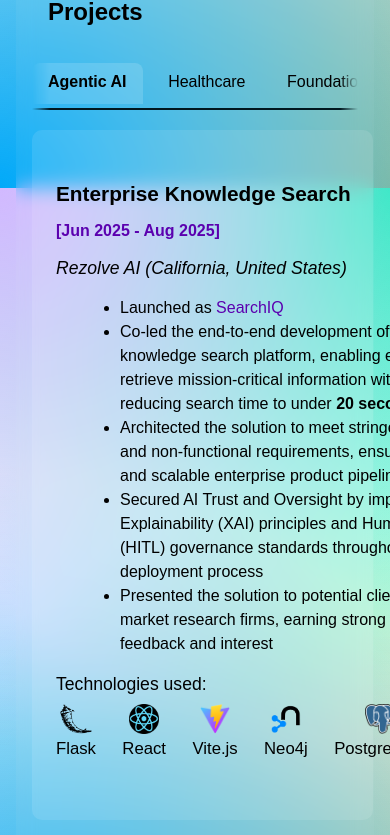
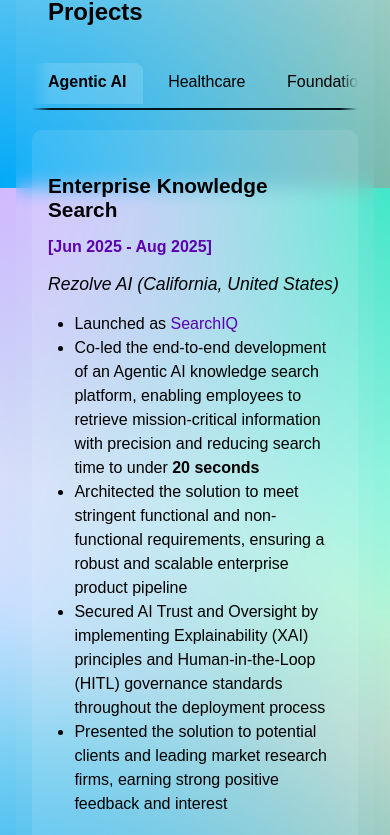
Before and after one commit to ASudu/personal_website, a React (Vite) app: page /projects in a window 390 px wide. Shown: the part 1500-2335 px from the top of the page. Built offline with nearby package versions, Linux system fonts and the light colour scheme.

Commit message:
made content cards mobile friendly

```diff
--- a/src/index.css
+++ b/src/index.css
@@ -725,6 +725,8 @@ body.dark-mode .sidebar-link.active {
   .left {
     width: 100%;
     padding: 0.5rem 1rem 1.5rem;
+    min-width: 0;
+    overflow-x: hidden;
   }
 
   .sidebar-nav {
@@ -744,6 +746,83 @@ body.dark-mode .sidebar-link.active {
     right: 1rem;
     bottom: 1rem;
     padding: 0.5rem 1rem;
+  }
+
+  .experience-item,
+  .project-item {
+    width: 100%;
+    display: flex;
+    flex-direction: column;
+    align-items: flex-start;
+    gap: 0.75rem;
+    margin-bottom: 1rem;
+    padding: 1rem;
+    box-sizing: border-box;
+  }
+
+  .org-logo {
+    margin: 0;
+  }
+
+  .org-logo img {
+    width: 72px;
+    height: 72px;
+  }
+
+  .education-details,
+  .tab-content,
+  #projects-content,
+  #experience-content,
+  #home-content {
+    width: 100%;
+    max-width: 100%;
+    min-width: 0;
+    box-sizing: border-box;
+  }
+
+  #content,
+  .page-content.active,
+  .projects-section,
+  .education-section,
+  .academic-section,
+  .professional-section,
+  .leader-section,
+  .volunteer-section {
+    width: 100%;
+    max-width: 100%;
+    min-width: 0;
+    box-sizing: border-box;
+    overflow-x: hidden;
+  }
+
+  #projects-content ul,
+  #experience-content ul,
+  #home-content ul {
+    margin-left: 0.9rem !important;
+    padding-left: 0.75rem;
+  }
+
+  #projects-content p,
+  #projects-content li,
+  #experience-content p,
+  #experience-content li,
+  #home-content p,
+  #home-content li {
+    overflow-wrap: anywhere;
+    word-break: break-word;
+  }
+
+  #projects-content .education-details span {
+    max-width: 100%;
+    flex-wrap: wrap;
+  }
+
+  #projects-content .education-details > p > span {
+    display: flex !important;
+    flex-wrap: wrap !important;
+    gap: 0.75rem !important;
+    max-width: 100%;
+    align-items: flex-start;
   }
 }
 
```
